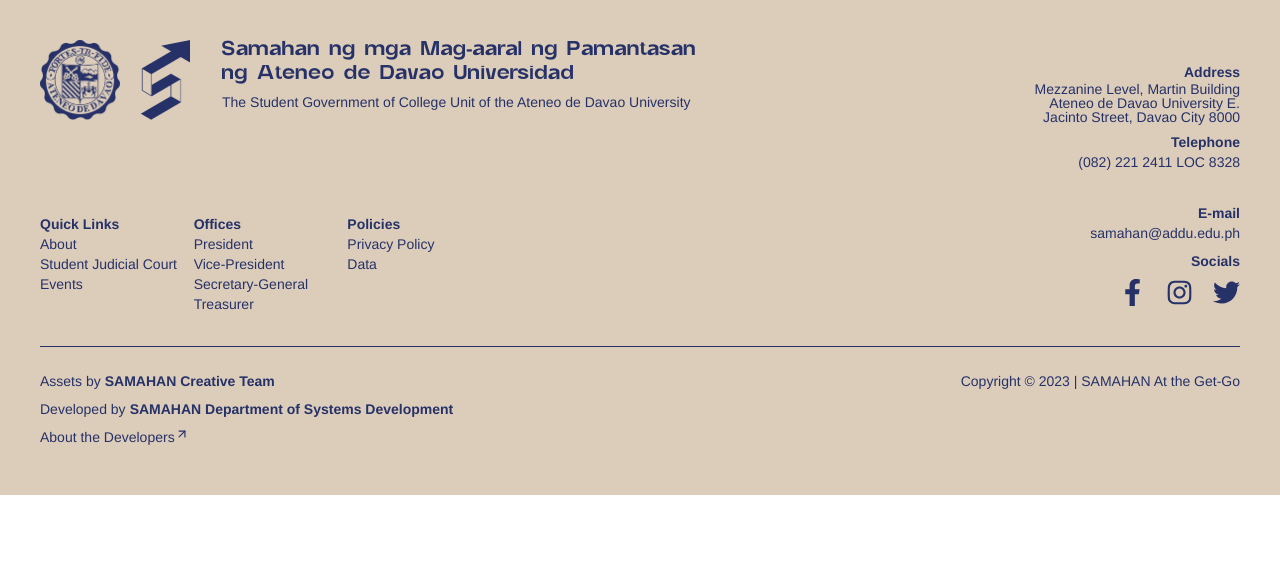
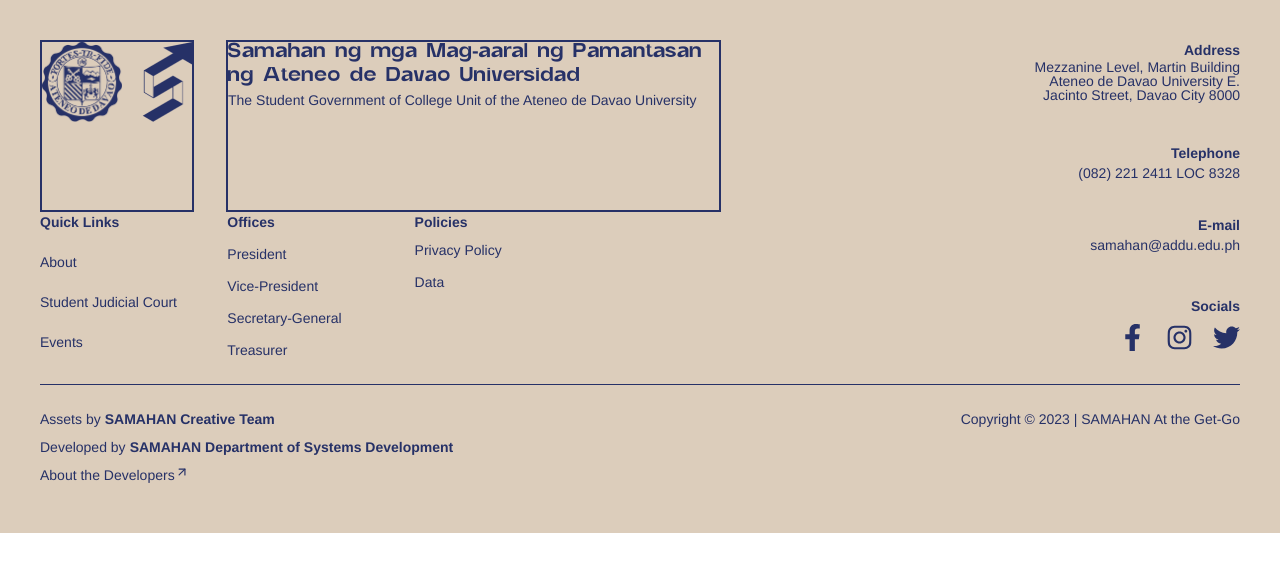
Before and after one commit to SAMAHAN-Systems-Development/samahan-at-the-get-go, a Next.js app: page /Footer in a window 1280 px wide. Shown: the top 572 px of the page. Built offline with nearby package versions, Linux system fonts and the light colour scheme.

Commit message:
refactor(Footer): refactor div size to find which part has whitespace

```diff
--- a/src/components/ui/Footer.tsx
+++ b/src/components/ui/Footer.tsx
@@ -9,9 +9,9 @@ import UniversitySealLogo from 'public/assets/images/UniversitySealLogo.png';
 const Footer = () => {
   return (
     <footer className=" w-full bg-beige text-lightBlue p-10">
-      <div className="grid grid-cols-1 md:gap-y-[2.625rem] lg:grid-cols-2 lg:grid-rows-2 lg:justify-between">
-        <div className="flex flex-col lg:flex-row">
-          <div className="flex flex-row lg:mr-[2rem]">
+      <div className="grid grid-cols-1 gap-y-[2rem] sm:gap-y-[1.5rem] md:gap-y-[2.3rem] lg:grid-cols-2 lg:grid-rows-2 lg:gap-y-0">
+        <div className="flex flex-col lg:flex-row lg:mb-0 ">
+          <div className="flex flex-row lg:mr-[2rem] border-2 border-red">
             <div className="relative h-[3.34975rem] w-[3.36206rem] md:h-[5.01006rem] md:w-[5.0285rem] lg:h-[5.01006rem] lg:w-[5.0285rem] mr-[0.81rem] md:mr-[1.21rem] lg:mr-[1.21rem] mb-[1.12rem] md:mb-[1.5rem] lg:mb-[1.5rem]">
               <Image
                 alt="UniversitySealLogo"
@@ -28,75 +28,68 @@ const Footer = () => {
               />
             </div>
           </div>
-          <div className="flex flex-col">
-            <h2 className="font-artega text-wrap font-medium mb-1 sm:w-[30.6875rem] flex flex-wrap md:w-[30.6875rem] text-sm md:text-base lg:text-base lg-w[29.6875rem]">
+          <div className="flex flex-col border-2 border-red">
+            <h1 className="font-artega font-medium sm:w-[30.6875rem] md:w-[30.6875rem] lg-w[29.6875rem] text-sm md:text-base lg:text-base">
               Samahan ng mga Mag-aaral ng Pamantasan ng Ateneo de Davao
               Universidad
-            </h2>
-            <p className="font-normal text-xs md:text-sm lg:text-sm">
+            </h1>
+            <h2 className="font-normal text-xs sm:w-[30.6875rem] md:w-[30.6875rem] lg-w[29.6875rem] md:text-sm lg:text-sm">
               The Student Government of College Unit of the Ateneo de Davao
               University
-            </p>
+            </h2>
           </div>
         </div>
 
-        <div className="grid row-start-3 sm:grid-cols-3 md:grid-cols-3 md:row-start-3 lg:grid-cols-3 lg:row-start-2 sm:w-[26rem] md:w-[28.8125rem] text-xs md:text-sm lg:text-sm mb-[1.12rem] md:mb-[1.5rem] lg:mb-[1.5rem] ">
-          <div className="mb-2">
-            <p className="font-bold text-sm">Quick Links</p>
+        <div className="grid row-start-3 sm:grid-cols-3 md:grid-cols-3 md:row-start-3 lg:grid-cols-3 lg:row-start-2 sm:w-[26rem] md:w-[28.8125rem] lg:w-[32rem] text-xs md:text-sm lg:text-sm mb-[1.12rem] md:mb-[1.5rem] lg:mb-[1.5rem] gap-y-[1.12rem] sm:gap-x-[3rem] md:gap-x-[3.12rem] lg:gap-x-[3.12rem]">
+          <div className="grid gap-y-[0.75rem] ">
+            <h4 className="font-bold text-sm">Quick Links</h4>
             <p className="font-normal">About</p>
             <p className="font-normal">Student Judicial Court</p>
             <p className="font-normal">Events</p>
           </div>
 
-          <div className="mb-2">
-            <p className="font-bold text-sm">Offices</p>
+          <div className="grid gap-y-[0.75rem]">
+            <h4 className="font-bold text-sm">Offices</h4>
             <p className="font-normal">President</p>
             <p className="font-normal">Vice-President</p>
             <p className="font-normal">Secretary-General</p>
             <p className="font-normal">Treasurer</p>
           </div>
-          <div className="mb-2">
-            <p className="font-bold text-sm">Policies</p>
-            <p className="font-normal">Privacy Policy</p>
-            <p className="font-normal">Data</p>
+          <div className="grid grid-rows-4 gap-y-[0.75rem]">
+            <h4 className="font-bold text-sm">Policies</h4>
+            <p className="font-normal sm:-mt-1.5 md:-mt-3  ">Privacy Policy</p>
+            <p className=" font-normal sm:-mt-1.5 md:-mt-3 lg:-mt-5">Data</p>
           </div>
         </div>
-        <div className="grid row-start-2 md:row-start-2 lg:col-start-12 lg:col-span-2 lg:row-span-full text-xs md:text-sm lg:text-sm w-auto  mb:6 lg:mb-10">
-          <div className="flex flex-col sm:flex-row sm:justify-start md:flex-row md:justify-start lg:flex-col lg:justify-end ">
-            <div className="mb-2 md:mr-[2.38rem] w-[13.4375rem] md:w-[13.4375rem] lg:w-[13.4375rem] lg:mr-0">
-              <p className="font-bold lg:text-right">Address</p>
+        <div className="grid row-start-2 md:row-start-2 lg:col-start-12 lg:row-span-full text-xs md:text-sm lg:text-sm sm:grid-cols-2 md:grid-cols-2 lg:grid-cols-1 gap-y-0 sm:w-[28rem] md:w-[28rem] lg:w-auto">
+          <div className="mb-2 w-[13.4375rem] md:w-[13.4375rem] lg:w-[13.4375rem] lg:mr-0">
+            <h4 className="font-bold lg:text-right">Address</h4>
             <p className="font-normal leading-[0.875rem] lg:text-right">
               Mezzanine Level, Martin Building Ateneo de Davao University E.
               Jacinto Street, Davao City 8000
             </p>
           </div>
-            <div className="mb-2">
-              <p className="font-bold lg:text-right">Telephone</p>
-              <p className="font-normal lg:text-right">
-                (082) 221 2411 LOC 8328
-              </p>
-            </div>
+          <div>
+            <h4 className="font-bold lg:text-right">Telephone</h4>
+            <p className="font-normal lg:text-right">(082) 221 2411 LOC 8328</p>
           </div>
 
-          <div className="flex flex-col sm:flex-row sm:justify-start md:flex-row md:justify-start lg:flex-col lg:justify-end ">
-            <div className="mb-2 sm:mr-[5.5rem] md:mr-[6.25rem] lg:mr-0">
-              <p className="font-bold lg:text-right">E-mail</p>
+          <div className="mb-2 lg:mr-0">
+            <h4 className="font-bold lg:text-right">E-mail</h4>
             <p className="font-normal lg:text-right">samahan@addu.edu.ph</p>
           </div>
           <div className="flex md:flex flex-col">
-              <p className="font-bold lg:text-right">Socials</p>
-              <div className="flex flex-row gap-5 mt-2 lg:ml-auto">
+            <h4 className="font-bold lg:text-right">Socials</h4>
+            <div className="flex flex-row gap-x-5 mt-2 lg:ml-auto">
               <a href="https://www.facebook.com/AdDUSAMAHAN">
                 <FaFacebookF className="w-[1.26525rem] h-[1.26525rem] md:w-[1.69075rem] md:h-[1.69075rem] lg:w-[1.69075rem] lg:h-[1.69075rem] hover:-translate-y-0.5" />
               </a>
               <a href="https://www.instagram.com/samahan_ateneo">
                 <FaInstagram className="w-[1.26525rem] h-[1.26525rem] md:w-[1.69075rem] md:h-[1.69075rem] lg:w-[1.69075rem] lg:h-[1.69075rem] hover:-translate-y-0.5" />
               </a>
-
               <a href="https://twitter.com/addusamahan">
                 <FaTwitter className="w-[1.26525rem] h-[1.26525rem] md:w-[1.69075rem] md:h-[1.69075rem] lg:w-[1.69075rem] lg:h-[1.69075rem] hover:-translate-y-0.5 transition duration-150 ease-out active:ease-in" />
               </a>
-              </div>
             </div>
           </div>
         </div>
```
Lines whose indentation alone changed are shown as unchanged.
